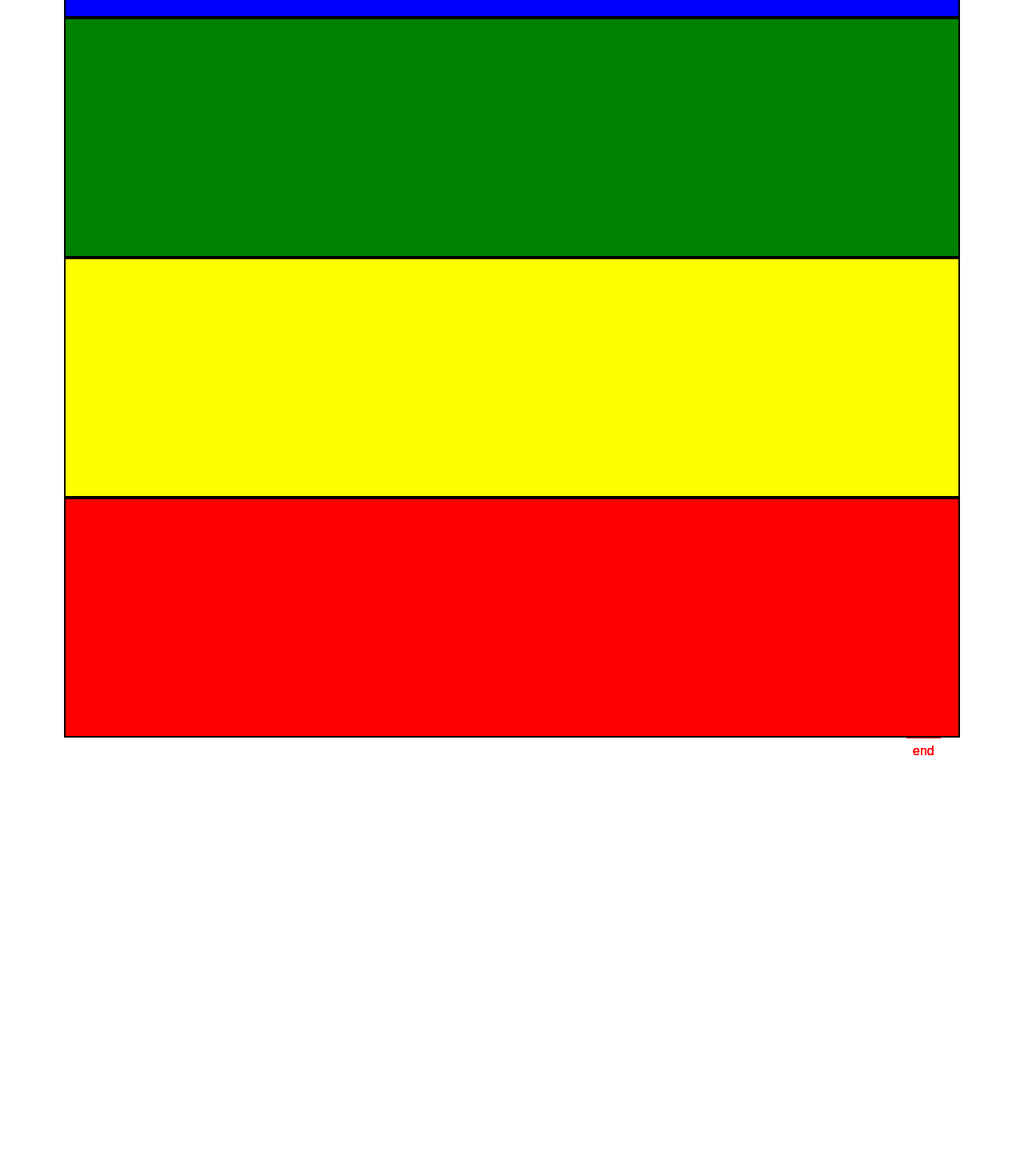
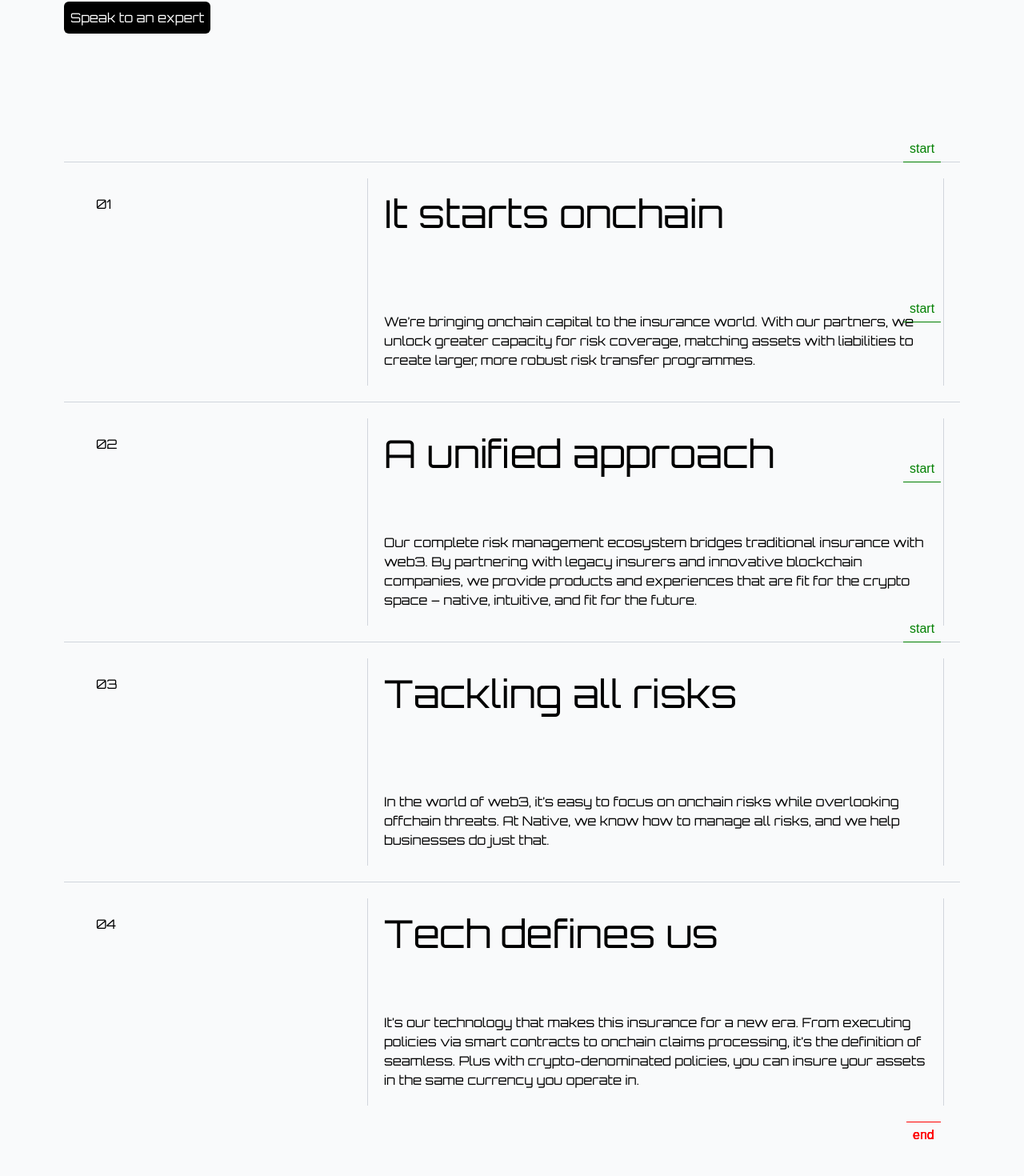
Before and after one commit to HrishikShaji/two, a React (Vite) app: page / in a window 1280 px wide. Shown: the part 1959-3429 px from the top of the page at 80% size. Built offline with nearby package versions, Linux system fonts and the light colour scheme.

Commit message:
stacked cards done

```diff
--- a/src/App.tsx
+++ b/src/App.tsx
@@ -4,13 +4,17 @@ import gsap from "gsap";
 import Hero from "./components/Hero";
 import ExpertSection from "./components/Expert";
 import StackedCards from "./components/StackedCards";
+import StackedTitle from "./components/StackedTitle";
 
 function App() {
   return (
     <div >
       <Hero />
       <ExpertSection />
+      <StackedTitle />
       <StackedCards />
+      <div className="h-screen bg-gray-500 w-full" />
+
     </div>
   );
 }
--- a/src/components/StackedCards.tsx
+++ b/src/components/StackedCards.tsx
@@ -6,15 +6,32 @@ import { useRef } from "react"
 gsap.registerPlugin(ScrollTrigger)
 
 const cards = [
-  { color: "blue" },
-  { color: "green" },
-  { color: "yellow" },
-  { color: "red" },
+  {
+    index: "01",
+    title: "It starts onchain",
+    subtitle: "We’re bringing onchain capital to the insurance world. With our partners, we unlock greater capacity for risk coverage, matching assets with liabilities to create larger, more robust risk transfer programmes."
+  },
+  {
+    index: "02",
+    title: "A unified approach",
+    subtitle: "Our complete risk management ecosystem bridges traditional insurance with web3. By partnering with legacy insurers and innovative blockchain companies, we provide products and experiences that are fit for the crypto space – native, intuitive, and fit for the future."
+  },
+  {
+    index: "03",
+    title: "Tackling all risks",
+    subtitle: "In the world of web3, it’s easy to focus on onchain risks while overlooking offchain threats. At Native, we know how to manage all risks, and we help businesses do just that."
+  },
+  {
+    index: "04",
+    title: "Tech defines us",
+    subtitle: "It’s our technology that makes this insurance for a new era. From executing policies via smart contracts to onchain claims processing, it’s the definition of seamless. Plus with crypto-denominated policies, you can insure your assets in the same currency you operate in."
+  },
 ]
 
 export default function StackedCards() {
   const cardRefs = useRef<HTMLDivElement[]>([])
   const containerRef = useRef<HTMLDivElement>(null)
+  const endRef = useRef<HTMLDivElement>(null)
 
   useGSAP(() => {
     const cards = cardRefs.current
@@ -25,25 +42,35 @@ export default function StackedCards() {
         pin: card,
         pinSpacing: false,
         markers: true,
-        start: `${i * 10}% 10%`,
+        start: `${i * 200}px 100px`,
+        endTrigger: endRef.current,
+        end: "top 80%",
         scrub: 1,
       })
     })
   }, {})
 
   return (
-    <div className="p-20" >
-      <div className="relative" ref={containerRef}>
+    <div className="p-20 bg-gray-50" >
+      <div className="relative " ref={containerRef}>
         {cards.map((card, i) => (
           <div
             ref={el => el && (cardRefs.current[i] = el)}
-            className="  w-full h-[300px] border-black border-2"
-            style={{ zIndex: i * 10, background: card.color }}
+            className="  w-full h-[300px] bg-gray-50 flex p-5 border-gray-300 border-t-[1px]"
+            style={{ zIndex: i * 10 }}
             key={i}
-          />
+          >
+            <div className="flex-1/3 border-r-[1px] border-gray-300 h-full p-5">
+              <p>{card.index}</p>
+            </div>
+            <div className="flex-2/3 border-r-[1px] border-gray-300 h-full flex flex-col justify-between p-5">
+              <h1 className="text-5xl">{card.title}</h1>
+              <p>{card.subtitle}</p>
+            </div>
+          </div>
         ))}
+        <div ref={endRef} className="" />
       </div>
-      <div className="h-screen" />
     </div>
   )
 }
--- /dev/null
+++ b/src/components/StackedTitle.tsx
@@ -0,0 +1,6 @@
+export default function StackedTitle() {
+  return <div className="bg-gray-50 p-20 pt-40 flex flex-col gap-10 items-start">
+    <p className="text-4xl">Combining crypto and <br /> insurance expertise, we build<br /> solutions for onchain,<br /> offchain, and beyond.</p>
+    <button className="p-2 rounded-md bg-black text-white">Speak to an expert</button>
+  </div>
+}
```
